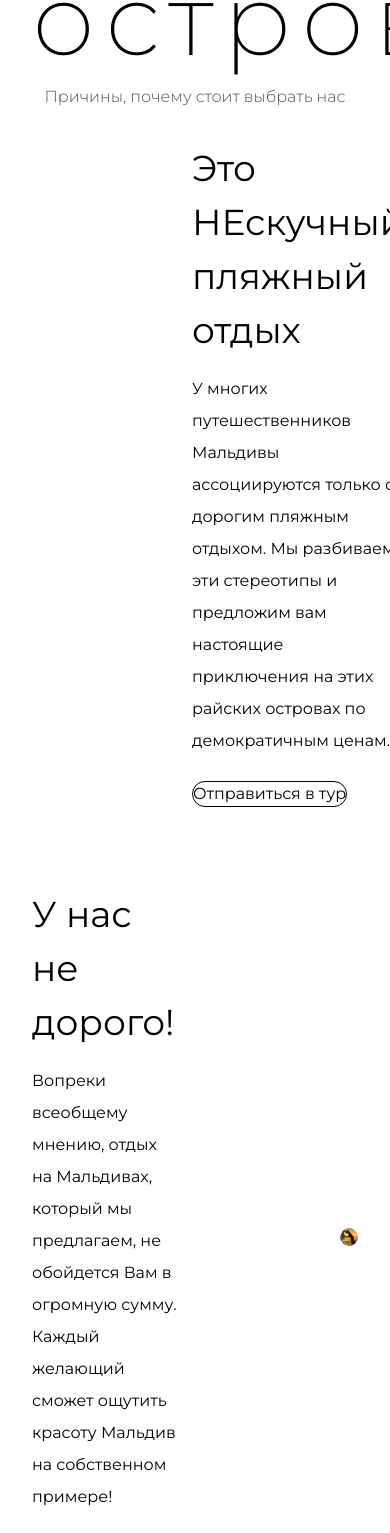
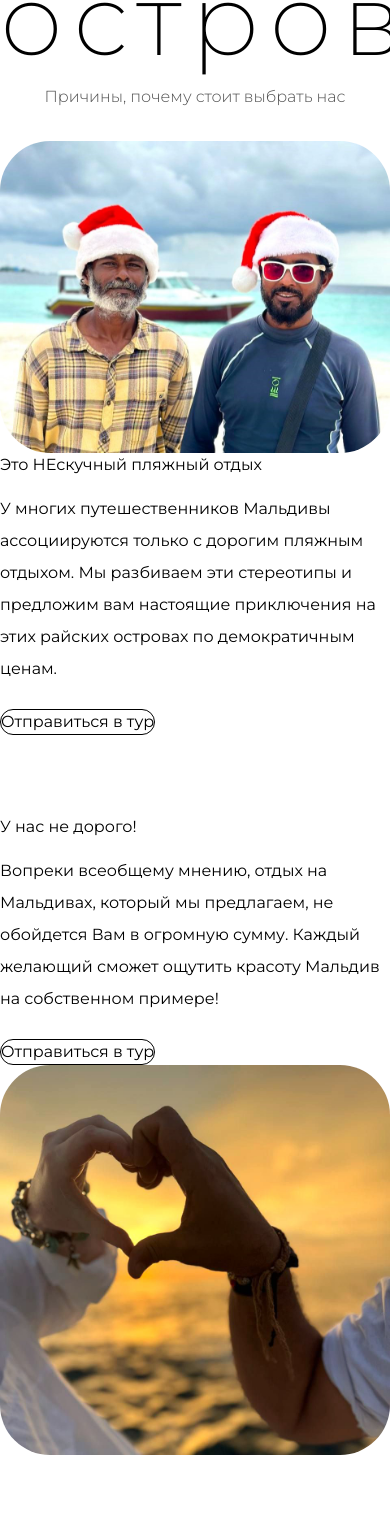
Before and after one commit to RostislavIvanov/maldives-landing, a React (Vite) app: page / in a window 390 px wide. Shown: the part 862-2395 px from the top of the page. Built offline with nearby package versions, Linux system fonts and the light colour scheme.

Commit message:
Добавление адаптива для блока Об острове

```diff
--- a/src/Blocks/AboutIslandBlock/AboutIslandBlock.module.css
+++ b/src/Blocks/AboutIslandBlock/AboutIslandBlock.module.css
@@ -3,7 +3,9 @@
 }
 
 .wrapper {
-  @apply container mx-auto py-8 px-8;
+  @apply container mx-auto py-8
+  md:px-2
+  lg:px-8;
 }
 .titleWrapper {
   @apply mb-8;
--- a/src/components/IslandInfoItem/IslandInfoItem.module.css
+++ b/src/components/IslandInfoItem/IslandInfoItem.module.css
@@ -1,13 +1,25 @@
 .islandInfo__con {
-    @apply flex items-center;
+    @apply
+    max-w-full items-center
+    sm:block
+    md:block
+    lg:flex
 }
 
 .islandInfoReverse__con {
-    @apply flex justify-end items-center;
+    @apply
+    items-center
+    sm:flex sm:flex-col-reverse sm:justify-normal
+    md:flex md:flex-col-reverse md:justify-normal
+    lg:flex lg:flex-row lg:justify-end
 }
 
 .islandInfo__img {
-    @apply w-3/5 rounded-default overflow-hidden;
+    @apply
+    rounded-default overflow-hidden
+    sm:w-full
+    md:w-full
+    lg:w-3/5;
 }
 
 .islandInfo__img img {
@@ -15,17 +27,31 @@
 }
 
 .islandInfo__text {
-    @apply ml-40 max-w-[400px]
+    @apply
+    sm:w-full sm:max-w-full sm:text-center
+    md:w-full md:max-w-full md:text-center
+    lg:ml-40 lg:max-w-[400px] lg:text-left;
 }
 
 .islandInfoReverse__text {
-    @apply mr-40 max-w-[400px]
+    @apply
+    sm:w-full sm:max-w-full sm:text-center
+    md:w-full md:max-w-full md:text-center
+    lg:mr-40 lg:max-w-[400px] lg:text-left;
 }
 
 .islandInfo__label {
-    @apply text-label mb-4
+    @apply
+    mb-4
+    sm:text-[46px] sm:mt-4
+    md:text-[46px] md:mt-4
+    lg:text-label lg:mt-0
 }
 
 .islandInfo__desc {
-    @apply leading-loose mb-6;
+    @apply
+    leading-loose mb-6
+    sm:text-[30px]
+    md:text-[30px]
+    lg:text-default
 }
```
